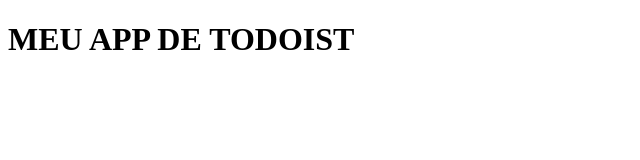
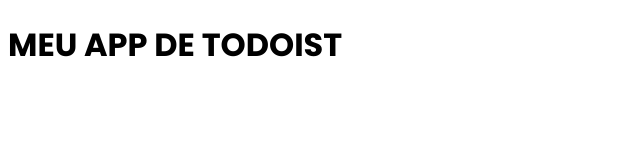
Before and after one commit to DuCostaVital/todoist-electronjs, an Electron app: page index.html in a window 800 px wide. Shown: the whole page, without its empty margins (0-640 px from the left). Drawn offline with Linux system fonts and the light colour scheme.

Commit message:
adicionando a font poppins

```diff
--- a/index.html
+++ b/index.html
@@ -1,6 +1,9 @@
 <!DOCTYPE html>
 <html lang="en">
 <head>
+
+<link href="https://fonts.googleapis.com/css2?family=Poppins:wght@500;700&display=swap" rel="stylesheet">
+<link rel="stylesheet" href="style.css">
     <title>todo list</title>
 </head>
 <body>
--- /dev/null
+++ b/style.css
@@ -0,0 +1,3 @@
+body{
+font-family: 'Poppins';
+}
```
